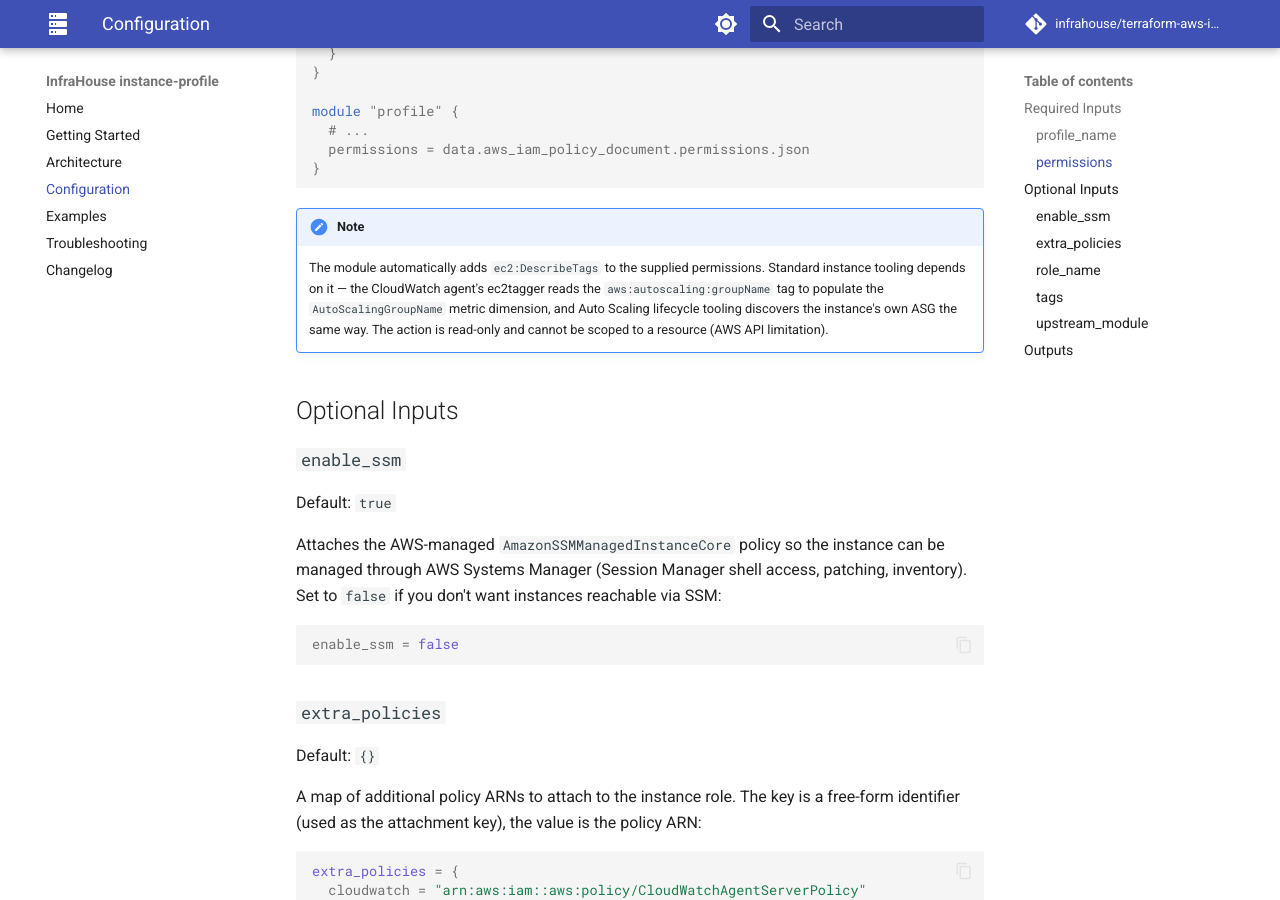
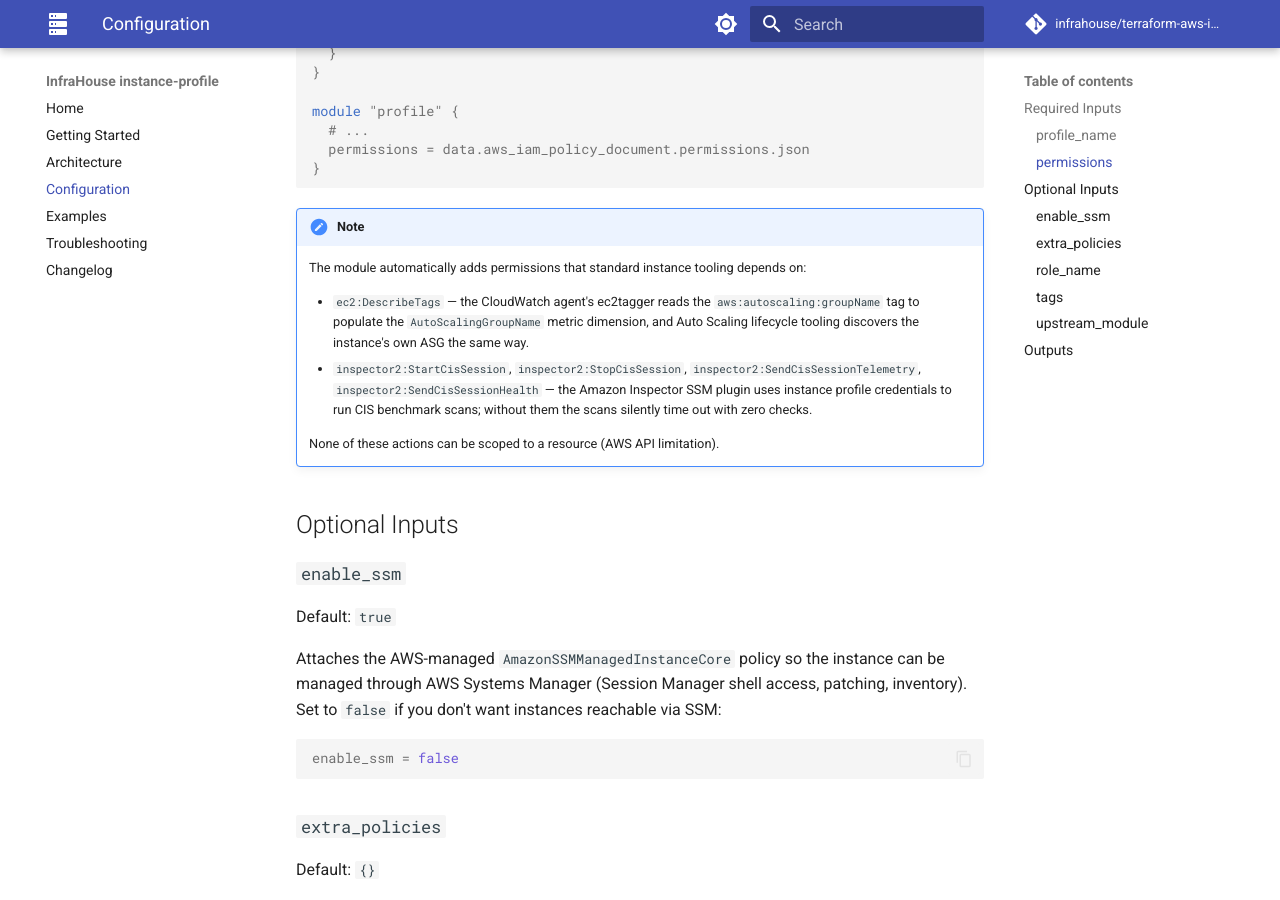
Before and after one commit to infrahouse/terraform-aws-instance-profile, an MkDocs documentation site: the page built from docs/configuration.md, in a window 1280 px wide and 900 px high, scrolled down 704 px. Built offline with MkDocs 1.6.1 and Material for MkDocs 9.7.7, drawn with Linux system fonts in a browser that asks for light colours; comment, search, counter and statistics services are not loaded.

Commit message:
feat: grant Amazon Inspector CIS session permissions by default (#33)
The Inspector SSM plugin uses instance profile credentials to open a CIS
session against the regional Inspector endpoint. Without
inspector2:StartCisSession and the related session actions, the
evaluator gets a non-retryable 403 and Inspector reports the target as
TIMED_OUT with zero checks - a silent fleet-wide failure.

Sufficiency verified end-to-end: a real CIS scan against an instance
wearing the module profile completed with 240 checks once these four
actions were granted (tests/test_cis_e2e.py). The permission assertions
in test_module.py pin the grant on every PR.

Co-Authored-By: Claude Fable 5 <noreply@anthropic.com>

````diff
--- a/docs/configuration.md
+++ b/docs/configuration.md
@@ -37,12 +37,18 @@ module "profile" {
 ```
 
 !!! note
-    The module automatically adds `ec2:DescribeTags` to the supplied permissions.
-    Standard instance tooling depends on it — the CloudWatch agent's ec2tagger reads
-    the `aws:autoscaling:groupName` tag to populate the `AutoScalingGroupName` metric
-    dimension, and Auto Scaling lifecycle tooling discovers the instance's own ASG the
-    same way. The action is read-only and cannot be scoped to a resource
-    (AWS API limitation).
+    The module automatically adds permissions that standard instance tooling depends on:
+
+    - `ec2:DescribeTags` — the CloudWatch agent's ec2tagger reads the
+      `aws:autoscaling:groupName` tag to populate the `AutoScalingGroupName` metric
+      dimension, and Auto Scaling lifecycle tooling discovers the instance's own ASG
+      the same way.
+    - `inspector2:StartCisSession`, `inspector2:StopCisSession`,
+      `inspector2:SendCisSessionTelemetry`, `inspector2:SendCisSessionHealth` — the
+      Amazon Inspector SSM plugin uses instance profile credentials to run CIS
+      benchmark scans; without them the scans silently time out with zero checks.
+
+    None of these actions can be scoped to a resource (AWS API limitation).
 
 ## Optional Inputs
 
````
Also changed, not shown: README.md (+1 -1 lines), docs/architecture.md (+1 -1 lines), docs/troubleshooting.md (+12 -0 lines), 3 other files.
